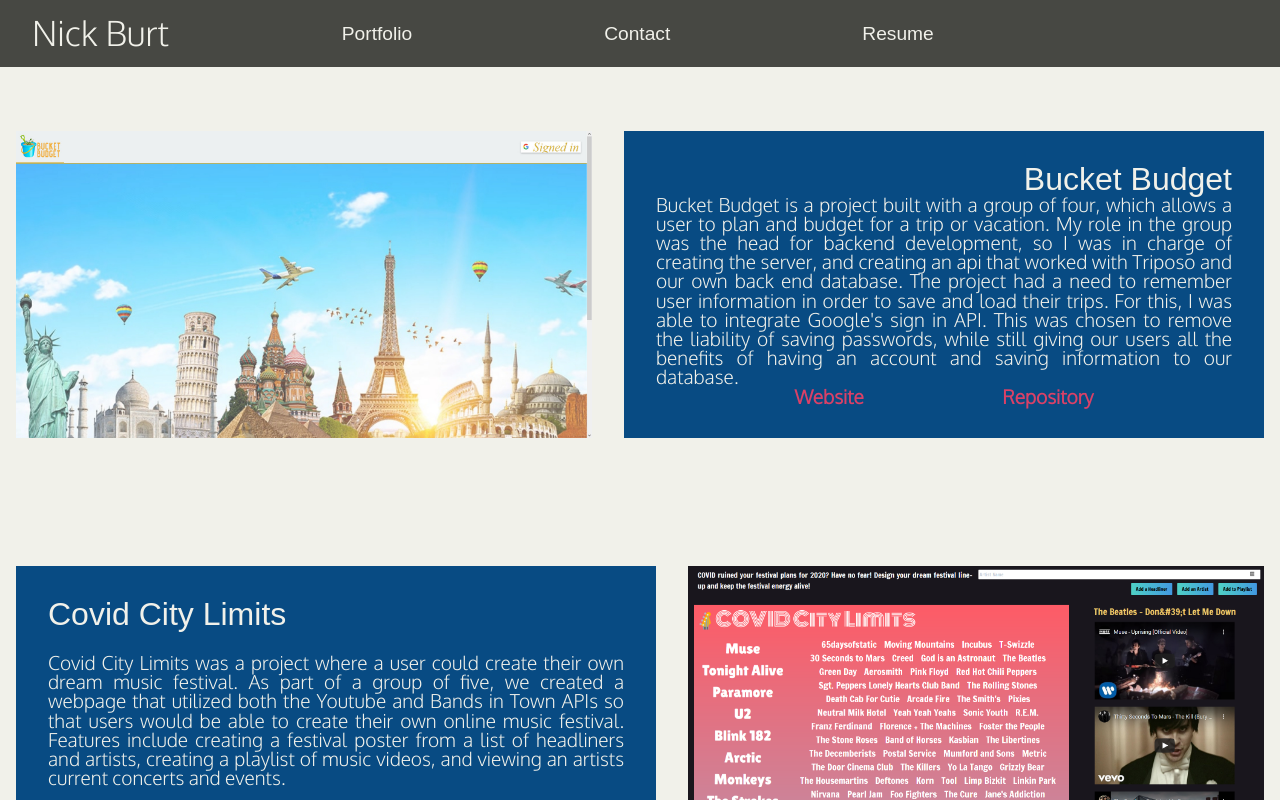
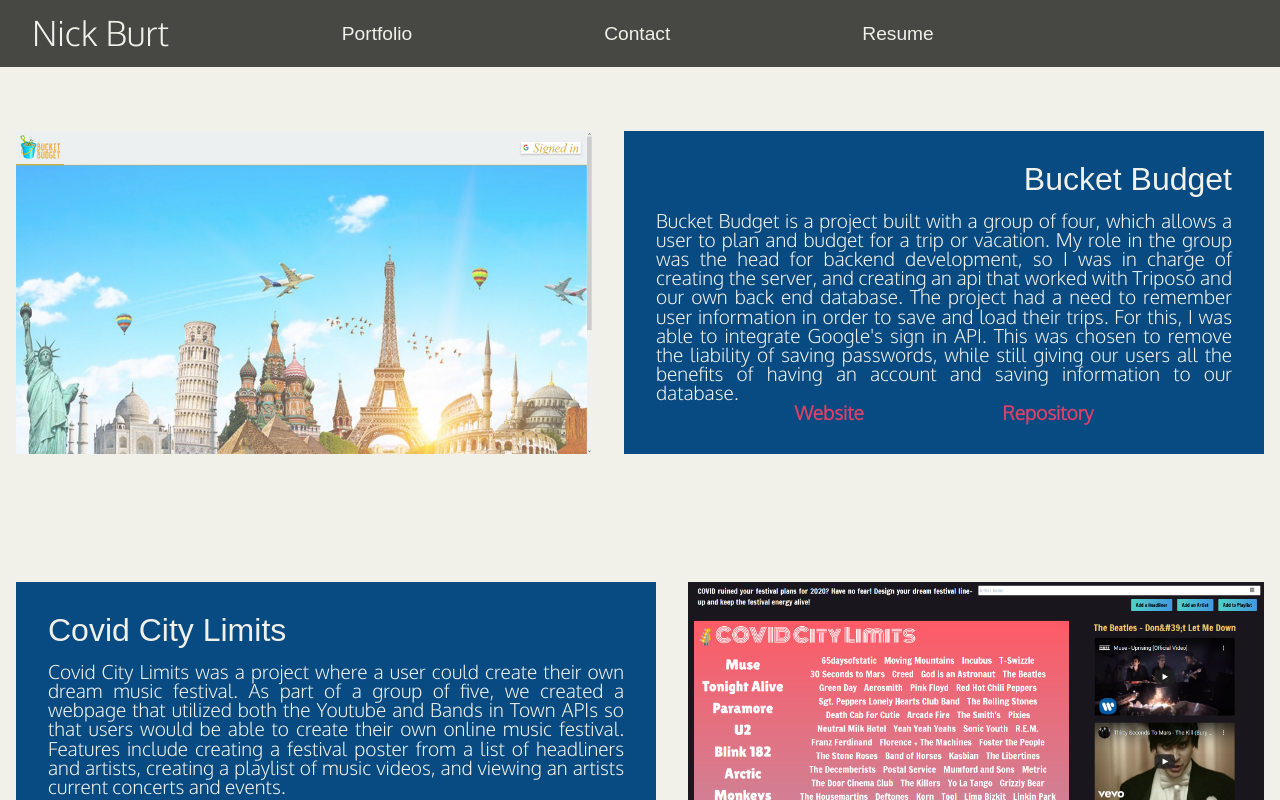
Before and after one commit to nbur4556/react-portfolio, a React (Create React App) app: page /portfolio in a window 1280 px wide. Shown: the top 800 px of the page. Built offline with nearby package versions, Linux system fonts and the light colour scheme; a web font is replaced by a local one.

Commit message:
style: readjust body of textbox for better alignment

```diff
--- a/src/stylesheets/project-preview.css
+++ b/src/stylesheets/project-preview.css
@@ -20,9 +20,11 @@
 
 .project .textBox h3{
     font-size: 2rem;
+    margin-bottom: 1rem;
 }
 
 .project .textBox p{
+    flex-grow: 2;
     text-align: justify;
     font-size: 1.2rem;
 }
```
